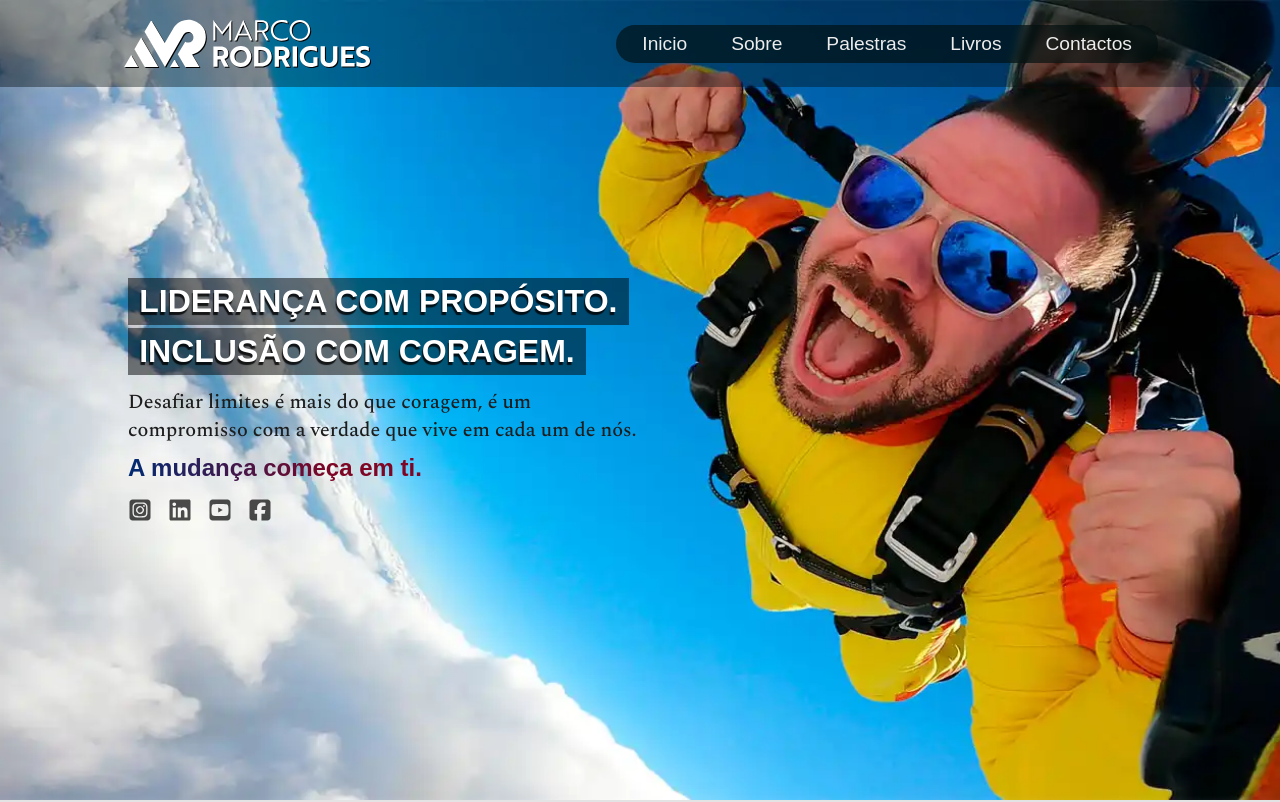
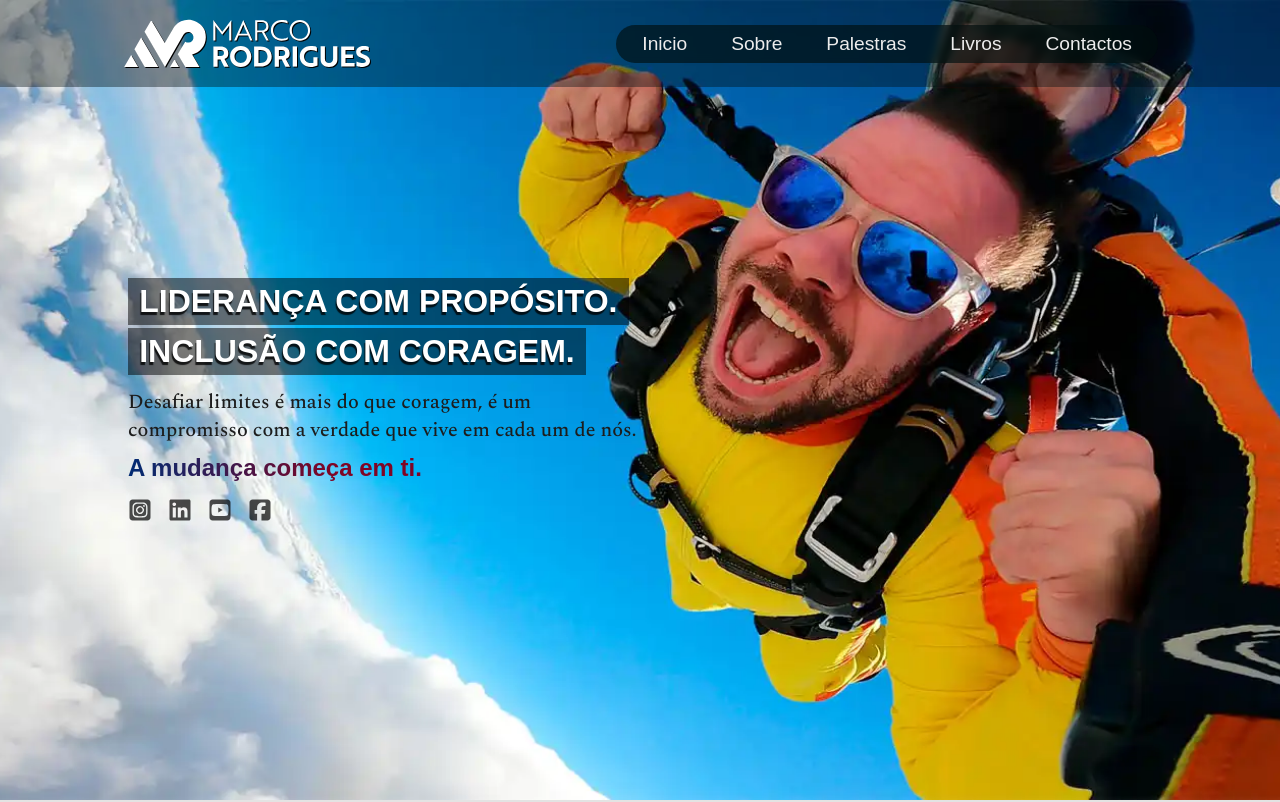
Before and after one commit to leonardovaldetaro/marco-rodrigues, a Next.js app: page / in a window 1280 px wide. Shown: the top 802 px of the page. Built offline with nearby package versions, Linux system fonts and the light colour scheme; a web font is replaced by a local one.

Commit message:
ajuste de desempenho

```diff
--- a/app/home/heroSection/Hero.module.scss
+++ b/app/home/heroSection/Hero.module.scss
@@ -3,25 +3,35 @@
 
 
 .heroSection {
-    background-image: url('../../../public/assets/image-hero-top.webp');
-    background-position: center;
-    background-repeat: no-repeat;
-    background-size: cover;
-
     display: flex;
     flex-direction: column;
     justify-content: center;
     align-items: flex-start;
-
-    width: 100%;
+    position: relative;
+    overflow: hidden;
     height: 100vh;
 
 
     @media (max-width: $desktop_sm) {
         padding: 15em 1em 2em;
         height: 75vh;
+    }
 
-        background-position: 62% center;
+    &__bg {
+        position: absolute;
+        inset: 0;
+        z-index: -1;
+
+        img {
+            height: 100%;
+            object-fit: cover;
+            left: -753px;
+
+            @media (min-width: $desktop_sm) {
+                width: 100%;
+            }
+        }
+
     }
 
     &__title {
@@ -104,12 +114,12 @@
 
 }
 
-.containerHero{
-	display: flex;
-	flex-direction: column;
-	width: 100%;
-	max-width: 1440px;
-	margin: 0 auto;
+.containerHero {
+    display: flex;
+    flex-direction: column;
+    width: 100%;
+    max-width: 1440px;
+    margin: 0 auto;
     padding: 0 8em;
 
     @media (max-width: $desktop_sm) {
--- a/app/home/heroSection/index.tsx
+++ b/app/home/heroSection/index.tsx
@@ -2,11 +2,28 @@ import Link from 'next/link';
 import Styles from './Hero.module.scss';
 import { FaSquareInstagram, FaLinkedin, FaSquareYoutube, FaSquareFacebook } from "react-icons/fa6";
 
+import Image from 'next/image';
+import HeroImage from '../../../public/assets/image-hero-top.webp';
 
 
 export default function HeroSection() {
     return (
         <section className={Styles.heroSection}>
+
+            <div className={Styles.heroSection__bg}>
+                <Image
+                    src={HeroImage}
+                    alt=""
+                    fill
+                    priority
+                    placeholder="blur"
+                    style={{
+                        objectFit: 'cover',
+                        objectPosition: '65% center' // Ajuste a posição da imagem conforme necessário
+                    }}
+                />
+            </div>
+
             <div className={Styles.containerHero}>
                 <h1 className={Styles.heroSection__title}>Liderança com propósito.</h1>
                 <h1 className={Styles.heroSection__title}>Inclusão com coragem.</h1>
```
